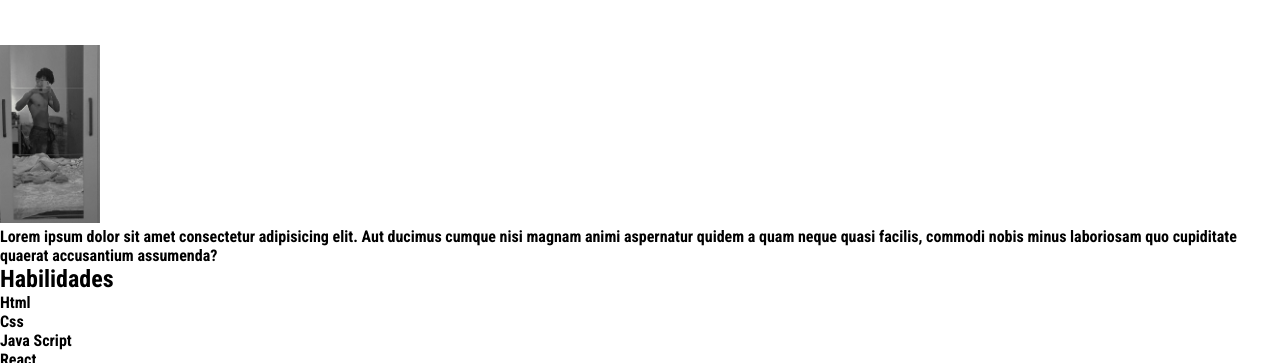
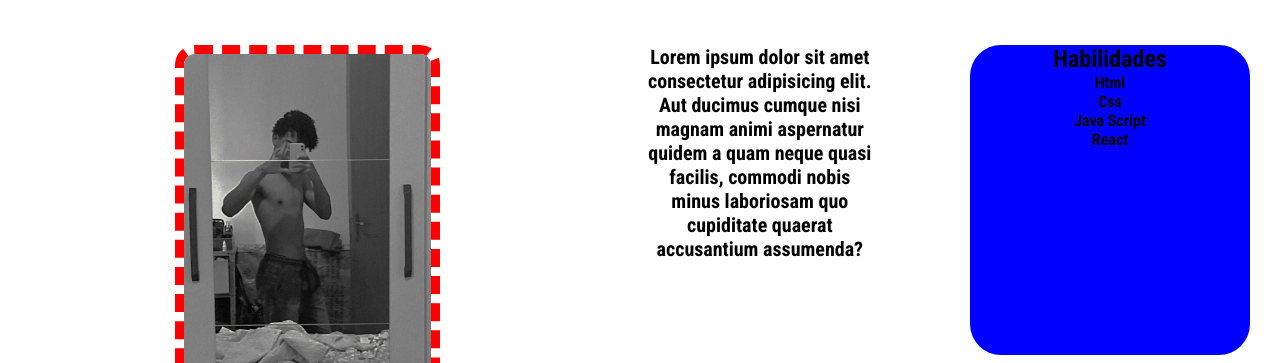
Before and after one commit to devjunior30/Portifolio, a plain HTML site: page index.html in a window 1280 px wide. Shown: the part 213-576 px from the top of the page. Drawn offline with Linux system fonts and the light colour scheme; a web font is replaced by a local one.

Commit message:
continuação na estilização da pagina

```diff
--- a/index.html
+++ b/index.html
@@ -36,10 +36,12 @@
     <section>
         <img id="minhaImg" src="./assets/minhaImagem.jpg" alt="">
 
-        <p>Lorem ipsum dolor sit amet consectetur adipisicing elit. Aut ducimus cumque nisi magnam animi aspernatur
+        <p class="myBiography">Lorem ipsum dolor sit amet consectetur adipisicing elit. Aut ducimus cumque nisi magnam
+            animi aspernatur
             quidem a quam neque quasi facilis, commodi nobis minus laboriosam quo cupiditate quaerat accusantium
-            assumenda?</p> <!-- SOBRE A AREA DA PROGRAMAÇÃO -->
+            assumenda? </p> <!-- SOBRE A AREA DA PROGRAMAÇÃO -->
 
+        <div id="skills">
             <h1>Habilidades</h1>
 
             <ul>
@@ -48,6 +50,7 @@
                 <li>Java Script</li>
                 <li>React</li>
             </ul>
+        </div>
     </section>
 
     <main>
--- a/style.css
+++ b/style.css
@@ -92,9 +92,37 @@ a:hover {
 }
 
 section {
-
+    display: flex;
+    /* justify-content: space-around;
+    align-items: center; */
 }
 
 #minhaImg {
-    width: 100px;
+    width: 265px;
+    border-radius: 20px;
+    border: 9px dashed red;
+    margin-left: 175px;
 }
+
+.myBiography {
+    width: 230px;
+    text-align: center;
+    font-size: 20px;
+    margin-left: 16%;
+    display: block;
+}
+
+#skills {
+    background-color: blue;
+    width: 280px;
+    height: 310px;
+    text-align: center;
+    position: absolute;
+    right: 30px;
+    z-index: -1;
+    border-radius: 31px;
+}
+
+li {
+    list-style-type: none;
+}
```
Lines whose indentation alone changed are shown as unchanged.
